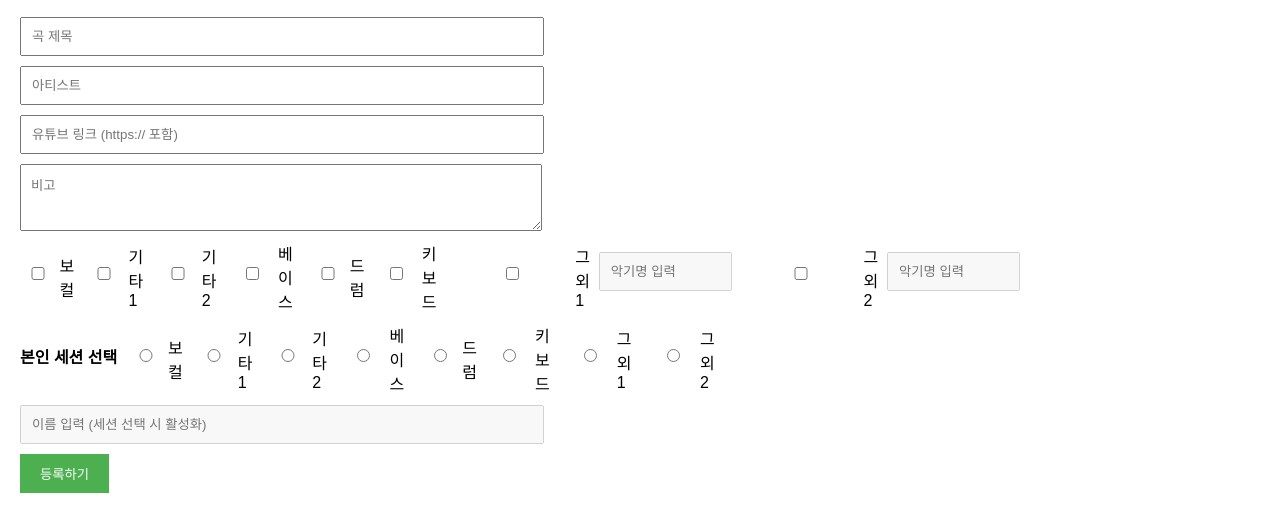
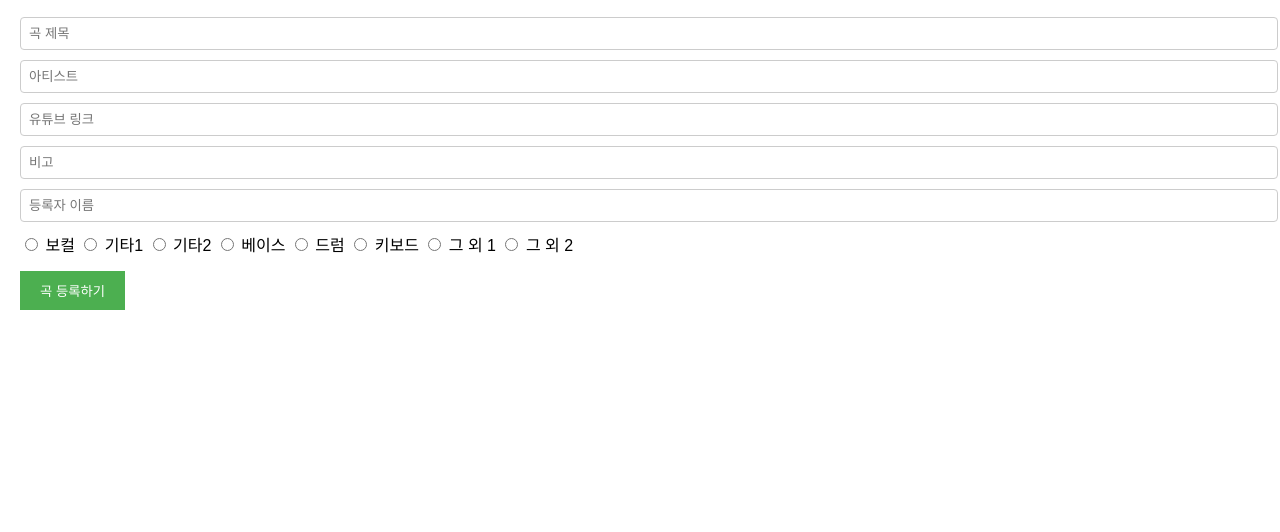
Before and after one commit to mustard0601/band-song-app, a plain HTML site: page add_song.html in a window 1280 px wide. Shown: the part 58-590 px from the top of the page. Drawn offline with Linux system fonts and the light colour scheme.

Commit message:
Update add_song.html

```diff
--- a/add_song.html
+++ b/add_song.html
@@ -9,12 +9,12 @@
             font-family: Arial, sans-serif;
             margin: 20px;
         }
-        input, textarea {
-            display: block;
+        input[type="text"], input[type="url"] {
+            width: 100%;
+            padding: 8px;
             margin-bottom: 10px;
-            padding: 10px;
-            width: 100%;
-            max-width: 500px;
+            border: 1px solid #ccc;
+            border-radius: 4px;
         }
         button {
             background-color: #4CAF50;
@@ -26,16 +26,12 @@
         button:hover {
             background-color: #45a049;
         }
-        .checkbox-group, .radio-group {
-            margin-bottom: 10px;
-            display: flex;
-            flex-wrap: wrap;
-            gap: 10px;
+        .session-group {
+            margin-bottom: 15px;
         }
-        .checkbox-item, .radio-item {
-            display: flex;
-            align-items: center;
-            gap: 5px;
+        .instrument-input {
+            margin-top: 5px;
+            display: none;
         }
     </style>
 </head>
@@ -44,78 +40,85 @@
 <h2>곡 등록하기</h2>
 
 <form id="songForm">
-    <input type="text" id="title" placeholder="곡 제목" required />
-    <input type="text" id="artist" placeholder="아티스트" required />
-    <input type="url" id="link" placeholder="유튜브 링크 (https:// 포함)" required />
-    <textarea id="description" placeholder="비고" rows="3"></textarea>
+    <input type="text" id="title" placeholder="곡 제목" required>
+    <input type="text" id="artist" placeholder="아티스트" required>
+    <input type="url" id="link" placeholder="유튜브 링크">
+    <input type="text" id="description" placeholder="비고">
+    <input type="text" id="registrant" placeholder="등록자 이름" required>
 
-    <div class="checkbox-group">
-        <div class="checkbox-item">
-            <input type="checkbox" value="Vocal" />
-            <label>보컬</label>
-        </div>
-        <div class="checkbox-item">
-            <input type="checkbox" value="Guitar1" />
-            <label>기타1</label>
-        </div>
-        <div class="checkbox-item">
-            <input type="checkbox" value="Guitar2" />
-            <label>기타2</label>
-        </div>
-        <div class="checkbox-item">
-            <input type="checkbox" value="Bass" />
-            <label>베이스</label>
-        </div>
-        <div class="checkbox-item">
-            <input type="checkbox" value="Drums" />
-            <label>드럼</label>
-        </div>
-        <div class="checkbox-item">
-            <input type="checkbox" value="Keyboard" />
-            <label>키보드</label>
-        </div>
-        <div class="checkbox-item">
-            <input type="checkbox" id="otherSession1" />
-            <label>그 외 1</label>
-            <input type="text" id="otherSessionInput1" placeholder="악기명 입력" disabled />
-        </div>
-        <div class="checkbox-item">
-            <input type="checkbox" id="otherSession2" />
-            <label>그 외 2</label>
-            <input type="text" id="otherSessionInput2" placeholder="악기명 입력" disabled />
-        </div>
+    <div class="session-group">
+        <label><input type="radio" name="session" value="보컬"> 보컬</label>
+        <label><input type="radio" name="session" value="기타1"> 기타1</label>
+        <label><input type="radio" name="session" value="기타2"> 기타2</label>
+        <label><input type="radio" name="session" value="베이스"> 베이스</label>
+        <label><input type="radio" name="session" value="드럼"> 드럼</label>
+        <label><input type="radio" name="session" value="키보드"> 키보드</label>
+        <label>
+            <input type="radio" name="session" value="그 외 1" id="other1"> 그 외 1
+            <input type="text" class="instrument-input" id="instrument1" placeholder="악기명">
+        </label>
+        <label>
+            <input type="radio" name="session" value="그 외 2" id="other2"> 그 외 2
+            <input type="text" class="instrument-input" id="instrument2" placeholder="악기명">
+        </label>
     </div>
 
-    <div class="radio-group">
-        <h4>본인 세션 선택</h4>
-        <div class="radio-item"><input type="radio" name="mySession" value="Vocal" /> <label>보컬</label></div>
-        <div class="radio-item"><input type="radio" name="mySession" value="Guitar1" /> <label>기타1</label></div>
-        <div class="radio-item"><input type="radio" name="mySession" value="Guitar2" /> <label>기타2</label></div>
-        <div class="radio-item"><input type="radio" name="mySession" value="Bass" /> <label>베이스</label></div>
-        <div class="radio-item"><input type="radio" name="mySession" value="Drums" /> <label>드럼</label></div>
-        <div class="radio-item"><input type="radio" name="mySession" value="Keyboard" /> <label>키보드</label></div>
-        <div class="radio-item"><input type="radio" name="mySession" value="Other1" /> <label>그 외 1</label></div>
-        <div class="radio-item"><input type="radio" name="mySession" value="Other2" /> <label>그 외 2</label></div>
-    </div>
-
-    <input type="text" id="userName" placeholder="이름 입력 (세션 선택 시 활성화)" disabled />
-    <button type="submit">등록하기</button>
+    <button type="submit">곡 등록하기</button>
 </form>
 
 <script>
-    document.getElementById('otherSession1').addEventListener('change', (e) => {
-        document.getElementById('otherSessionInput1').disabled = !e.target.checked;
+    const form = document.getElementById('songForm');
+    const other1 = document.getElementById('other1');
+    const other2 = document.getElementById('other2');
+    const instrument1 = document.getElementById('instrument1');
+    const instrument2 = document.getElementById('instrument2');
+
+    // "그 외" 체크 시 악기명 입력란 표시
+    other1.addEventListener('change', () => {
+        instrument1.style.display = other1.checked ? 'block' : 'none';
+    });
+    other2.addEventListener('change', () => {
+        instrument2.style.display = other2.checked ? 'block' : 'none';
     });
 
-    document.getElementById('otherSession2').addEventListener('change', (e) => {
-        document.getElementById('otherSessionInput2').disabled = !e.target.checked;
-    });
+    form.addEventListener('submit', (e) => {
+        e.preventDefault();
 
-    const radioButtons = document.querySelectorAll('input[name="mySession"]');
-    radioButtons.forEach(button => {
-        button.addEventListener('change', (e) => {
-            document.getElementById('userName').disabled = false;
-        });
+        const title = document.getElementById('title').value;
+        const artist = document.getElementById('artist').value;
+        const link = document.getElementById('link').value;
+        const description = document.getElementById('description').value;
+        const registrant = document.getElementById('registrant').value;
+
+        const session = document.querySelector('input[name="session"]:checked').value;
+        const instrument = (session === '그 외 1') ? instrument1.value :
+                           (session === '그 외 2') ? instrument2.value : '';
+
+        fetch('YOUR_WEB_APP_URL', {
+            method: 'POST',
+            headers: {
+                'Content-Type': 'application/json',
+            },
+            body: JSON.stringify({
+                title,
+                artist,
+                link,
+                description,
+                registrant,
+                session,
+                instrument
+            }),
+        })
+        .then(response => response.json())
+        .then(data => {
+            if (data.status === 'success') {
+                alert('곡이 성공적으로 등록되었습니다.');
+                window.location.href = 'index.html';
+            } else {
+                alert('등록에 실패하였습니다.');
+            }
+        })
+        .catch(error => console.error('Error:', error));
     });
 </script>
 
```
